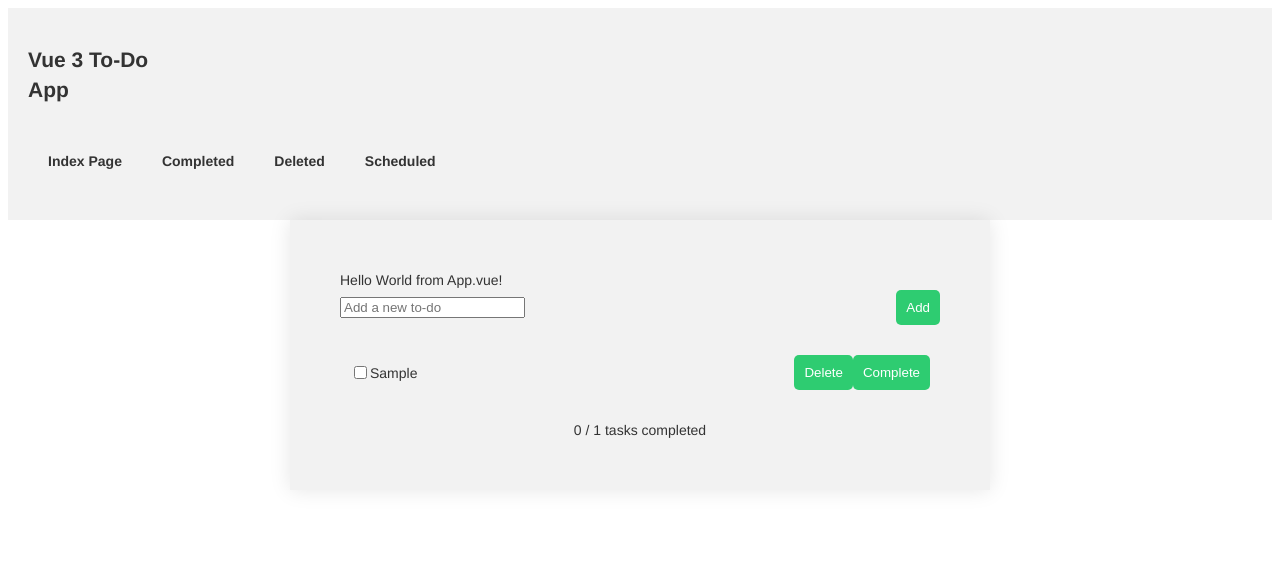
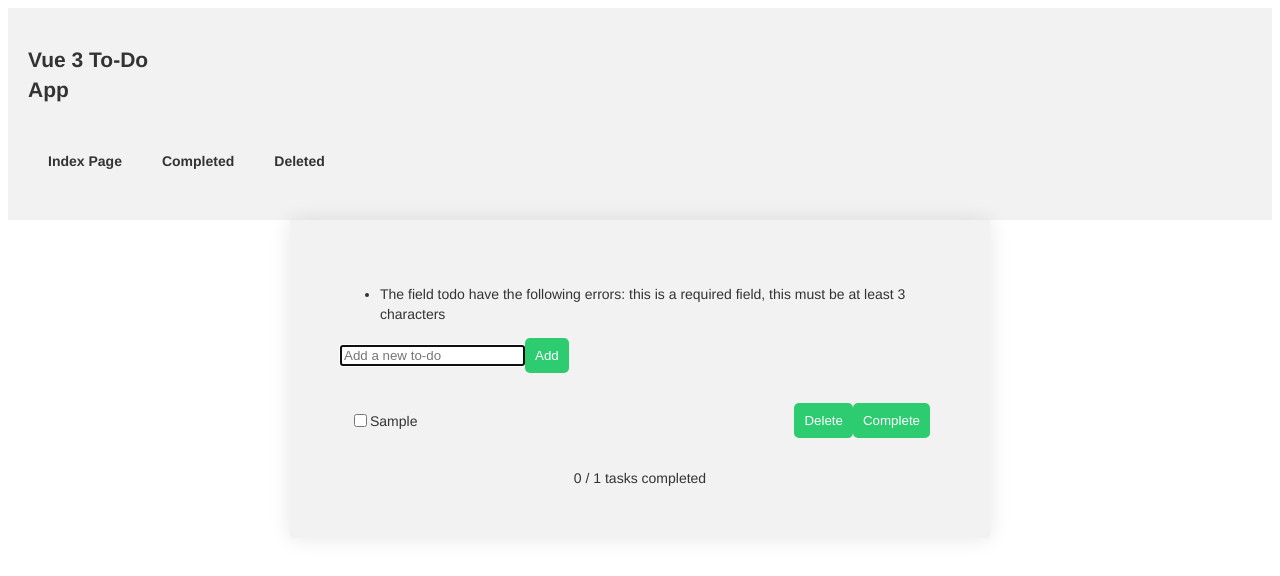
Before and after one commit to emilsosa/yet-another-todo-app, a Nuxt app in the folder web/: page / in a window 1280 px wide. Both pictures are taken after typing "Sample" into the empty fields and a click on the button "Add". Shown: the top 576 px of the page. Built offline with nearby package versions, Linux system fonts and the light colour scheme.

Commit message:
Using vee-validate and setting up initial validation.

```diff
--- a/web/App.vue
+++ b/web/App.vue
@@ -1,13 +1,8 @@
-<script setup lang="ts">
-import { ref } from 'vue';
-
-const message = ref('Hello World from App.vue!');
-</script>
+<script setup lang="ts"></script>
 <template>
 	<div class="todo-app">
 		<NuxtLayout />
 		<div id="page-content">
-			{{ message }}
 			<nuxt-page />
 		</div>
 	</div>
--- a/web/components/header.vue
+++ b/web/components/header.vue
@@ -12,9 +12,6 @@
             </li>
             <li>
                 <h4> <nuxt-link to="/deleted">Deleted</nuxt-link></h4>
-            </li>
-            <li>
-                <h4> <nuxt-link to="/Scheduled">Scheduled</nuxt-link></h4>
             </li>
         </ul>
     </nav>
--- a/web/package.json
+++ b/web/package.json
@@ -17,7 +17,9 @@
     "@pinia/nuxt": "^0.4.11",
     "axios": "^1.4.0",
     "pinia": "^2.1.3",
+    "vee-validate": "^4.9.5",
     "vue": "^3.3.4",
-    "vue-router": "^4.2.1"
+    "vue-router": "^4.2.1",
+    "yup": "^1.1.1"
   }
 }
--- a/web/pages/completed.vue
+++ b/web/pages/completed.vue
@@ -6,32 +6,15 @@
 				<span class="todo-title">{{ todo.title }}</span>
 			</li>
 		</ul>
-        <div class="todo-count">
-            <span>{{ getCompletedTodos }} / {{ getTotalTodos }} tasks completed</span>
-        </div>
 	</div>
 </template>
 
 <script lang="ts" setup>
-import { ref, reactive, computed } from 'vue';
+import { useMainStore } from '@/stores/main.store';
 
-const newTodo = ref('');
-const todos = ref<Todo[]>([]);
-const todosCompleted = reactive({
-    count: 0
-});
+const store = useMainStore();
 
-
-
-const getTotalTodos = computed(() => {
-    return todos.value.length;
-});
-const getCompletedTodos = computed(() => {
-    return todos.value.filter((todo) => todo.completed).length;
-});
-
+const todos = store.state.todos.filter((todo) => todo.completed);
 </script>
 
-<style scoped>
-
-</style>
+<style scoped></style>
--- a/web/pages/index.vue
+++ b/web/pages/index.vue
@@ -1,96 +1,101 @@
 <template>
+	<!-- Display errors -->
+	<div v-if="Object.keys(errorBag).length > 0" class="error-bag">
+		<ul>
+			<li v-for="(errors, key) in errorBag" :key="key">
+				The field {{ key }} have the following errors: {{ errors?.join(', ') }}
+			</li>
+		</ul>
+	</div>
 	<div class="add-todo">
-
-        <input type="text" v-model="newTodo" placeholder="Add a new to-do" @keydown.enter="addTodo"/>
-        <button @click="addTodo">Add</button>
+		<form @submit.prevent="onSubmit">
+			<input
+				ref="newTodoInput"
+				name="todo"
+				type="text"
+				:value="values.todo"
+				@input="onInput"
+				placeholder="Add a new to-do"
+			/>
+			<button type="submit">Add</button>
+		</form>
 	</div>
 	<ul class="todo-list">
-        <li v-for="todo in todos" :key="todo.id" class="todo-item">
-            <input type="checkbox" v-model="todo.completed"/>
+		<li v-for="todo in store.getters.pendingTodos" :key="todo.id" class="todo-item">
+			<input type="checkbox" v-model="todo.completed" />
 			<span class="todo-title">{{ todo.title }}</span>
 			<button @click="deleteTodo(todo.id)">Delete</button>
 			<button @click="completeTodo(todo.id)">Complete</button>
 		</li>
 	</ul>
 	<div class="todo-count">
-        <span>{{ getCompletedTodos }} / {{ getTotalTodos }} tasks completed</span>
+		<span
+			>{{ store.getters.completedTodos.length }} /
+			{{ store.state.todos.filter((t) => !t.deleted).length }} tasks completed</span
+		>
 	</div>
 </template>
 
 <script lang="ts" setup>
+import { useMainStore } from '@/stores/main.store';
+import { useForm } from 'vee-validate';
+import { string } from 'yup';
+import { Todo } from '@/types/todo';
 
+interface AddTodoForm {
+	todo: Todo['title'];
+}
 
-import { ref, reactive, computed } from 'vue';
-
-const newTodo = ref('');
-const todos = ref<Todo[]>([]);
-const todosCompleted = reactive({
-    count: 0
+const store = useMainStore();
+const newTodoInput = ref<HTMLInputElement | null>(null);
+const { handleSubmit, values, errorBag, setFieldValue, defineInputBinds } = useForm<AddTodoForm>({
+	validateOnMount: false,
+	validationSchema: {
+		todo: string().required().min(3),
+	},
 });
 
-const addTodo = () => {
-    if (newTodo.value.trim() === '') {
-        return;
+defineInputBinds('todo');
+
+const onSubmit = handleSubmit(
+	(values) => {
+		const id = Math.floor(Math.random() * 1000);
+		store.actions.addTodo({
+			id,
+			title: values.todo,
+		});
+		setFieldValue('todo', '', { force: true });
+		newTodoInput.value?.focus();
+	},
+	() => {
+		newTodoInput.value?.focus();
 	}
+);
 
-    todos.value.push({
-        id: Date.now(),
-        title: newTodo.value,
-        completed: false,
-    });
+const onInput = (event: Event) => {
+	const value = (event.target as HTMLInputElement).value.toString();
 
-    newTodo.value = '';
+	setFieldValue('todo', value);
 };
 
 const deleteTodo = (id: number) => {
-    const index = todos.value.findIndex((todo) => todo.id === id);
-    if (index !== -1) {
-        todos.value.splice(index, 1);
-    }
+	store.actions.markAsDeleted(id);
 };
 
 const completeTodo = (id: number) => {
-    const index = todos.value.findIndex((todo) => todo.id === id);
-    todos.value[index].completed = true;
-    todosCompleted.count++
+	store.actions.markAsCompleted(id);
 };
-
-const getCompletedTodos = computed(() => {
-    return todos.value.filter((todo) => todo.completed).length;
-});
-
-const getTotalTodos = computed(() => {
-    return todos.value.length;
-});
-
-// Export an arrow function that returns the component's reactive properties and methods
-
-
 </script>
 
 <script lang="ts">
 import { defineComponent } from 'vue';
 
-
-
-
-interface Todo {
-    id: number;
-    title: string;
-    completed: boolean;
-}
-
 export default defineComponent({
 	name: 'TodoList',
-    // Add any additional component options here
 });
 </script>
 
 <style>
-
-
-
-
 .add-todo {
 	display: flex;
 	justify-content: space-between;
--- a/web/stores/main.store.ts
+++ b/web/stores/main.store.ts
@@ -1,35 +1,49 @@
 import { defineStore } from 'pinia';
-import { reactive } from "vue";
-
-interface Todo {
-	id: number;
-	title: string;
-	description?: string;
-}
+import { reactive } from 'vue';
+import { Todo } from '@/types/todo';
 
 interface State {
 	todos: Todo[];
 }
 
-
 export const useMainStore = defineStore('main', () => {
-
 	const state = reactive<State>({
 		todos: [],
 	});
 
+	const getters = {
+		completedTodos: computed(() => {
+			return state.todos.filter((todo) => todo.completed);
+		}),
+		deletedTodos: computed(() => {
+			return state.todos.filter((todo) => todo.deleted);
+		}),
+		pendingTodos: computed(() => {
+			return state.todos.filter((todo) => !todo.completed && !todo.deleted);
+		}),
+	};
+
 	const actions = {
-		addTodo(todo: Todo) {
-			state.todos.push(todo);
+		addTodo(todo: Pick<Todo, 'id' | 'title'>) {
+			state.todos.push({ ...todo, completed: false, deleted: false });
 		},
 		removeTodo(id: Todo['id']) {
 			const index = state.todos.findIndex((todo) => todo.id === id);
 			state.todos.splice(index, 1);
-		}
+		},
+		markAsCompleted(id: Todo['id']) {
+			const index = state.todos.findIndex((todo) => todo.id === id);
+			state.todos[index].completed = true;
+		},
+		markAsDeleted(id: Todo['id']) {
+			const index = state.todos.findIndex((todo) => todo.id === id);
+			state.todos[index].deleted = true;
+		},
 	};
 
 	return {
 		state,
 		actions,
+		getters,
 	};
 });
--- /dev/null
+++ b/web/types/todo.ts
@@ -0,0 +1,7 @@
+export interface Todo {
+	id: number;
+	title: string;
+	description?: string;
+	completed: boolean;
+	deleted: boolean;
+}
```
Also changed, not shown: 1 other file (tests, documents, lock files or other folders). Lines whose indentation alone changed are shown as unchanged.
